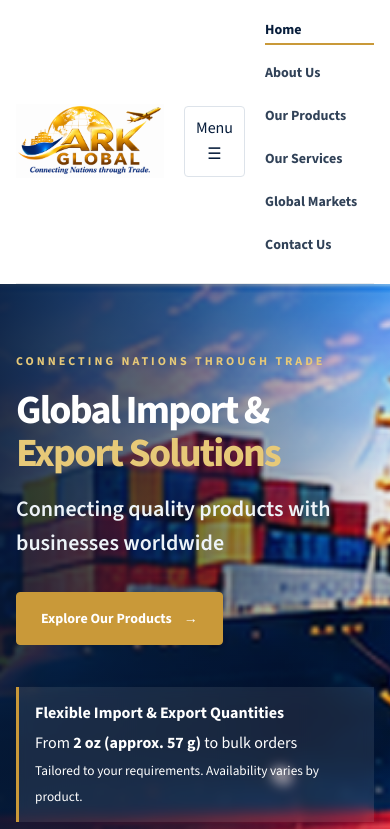
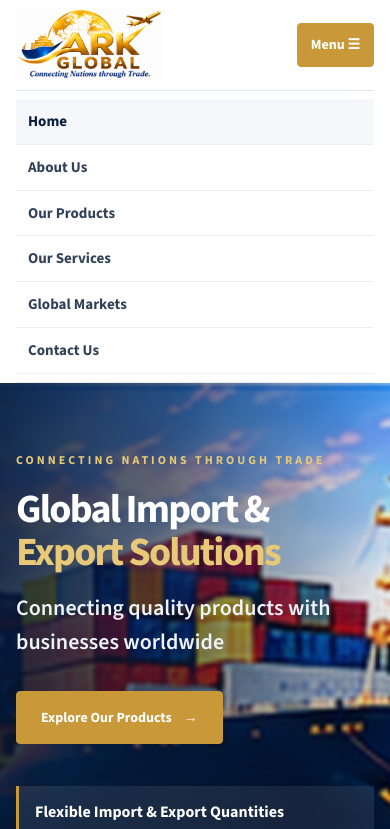
Before and after one commit to fleming-dev/arkglobaltrade.github.io, a plain HTML site: page index.html in a window 390 px wide. Both pictures are taken after a click on the button "Menu ☰". Shown: the top 829 px of the page. Drawn offline with nearby package versions, Linux system fonts and the light colour scheme.

Commit message:
Refactor header and menu styles for improved layout and responsiveness on mobile devices

```diff
--- a/styles.css
+++ b/styles.css
@@ -273,13 +273,55 @@
 }
 @media(max-width:760px){
   #ark-global .ark-wrap{width:min(100% - 32px,1180px)}
-  #ark-global .ark-header{justify-content:space-between;min-height:76px}
+  #ark-global .ark-header{
+    display:grid;
+    grid-template-columns:minmax(0,1fr) auto;
+    align-items:center;
+    column-gap:12px;
+    row-gap:0;
+    min-height:76px;
+    padding:8px 0;
+  }
   #ark-global .ark-logo{width:148px}
-  #ark-global .ark-menu{display:block;background:#fff;border:1px solid var(--line);border-radius:4px;padding:8px 11px;color:var(--navy)}
-  #ark-global nav{display:none;width:100%;margin:0;padding:8px 0 16px;flex-direction:column;align-items:flex-start;gap:0}
+  #ark-global .ark-menu{
+    display:inline-flex;
+    align-items:center;
+    justify-self:end;
+    gap:8px;
+    min-height:44px;
+    border:1px solid var(--line);
+    border-radius:4px;
+    background:var(--navy);
+    padding:8px 13px;
+    color:#fff;
+    font-size:14px;
+    font-weight:700;
+    cursor:pointer;
+  }
+  #ark-global .ark-menu[aria-expanded="true"]{background:var(--gold);border-color:var(--gold)}
+  #ark-global nav{
+    display:none;
+    grid-column:1/-1;
+    width:100%;
+    margin:8px 0 0;
+    padding:8px 0 0;
+    flex-direction:column;
+    align-items:stretch;
+    gap:0;
+    border-top:1px solid var(--line);
+  }
   #ark-global nav.ark-open{display:flex}
-  #ark-global nav a{width:100%;padding:10px 0}
-  #ark-global nav a:after{bottom:6px}
+  #ark-global nav a{
+    width:100%;
+    min-height:44px;
+    display:flex;
+    align-items:center;
+    padding:10px 12px;
+    border-bottom:1px solid #edf0f3;
+    font-size:15px;
+  }
+  #ark-global nav a:after{display:none}
+  #ark-global nav a:hover,#ark-global nav a[aria-current]{background:#f5f7fa;color:var(--navy)}
   #ark-global section{padding:68px 0}
   #ark-global .ark-hero{min-height:560px;padding:68px 0 42px;background-position:center,72% center}
   #ark-global .ark-hero-grid>div{max-width:none}
```
Also changed, not shown: squarespace-embed.html (+47 -5 lines).
